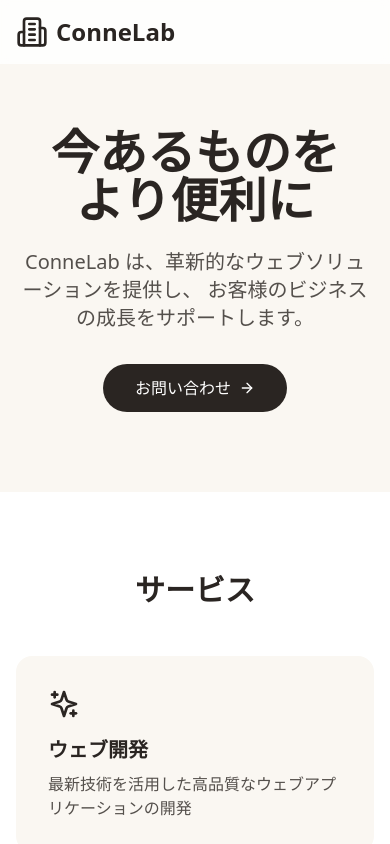
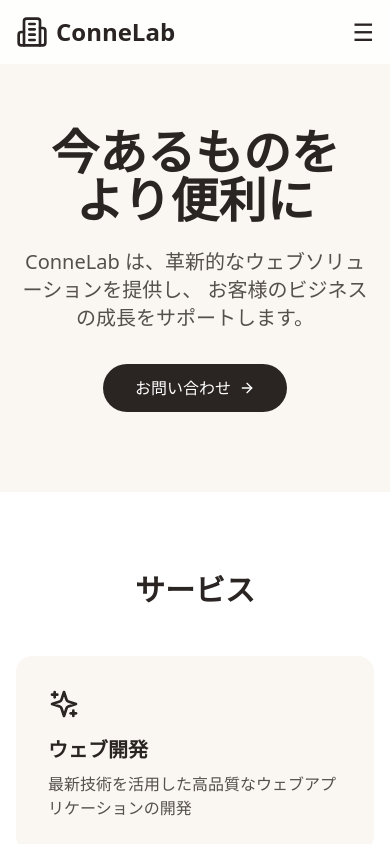
Before and after one commit to ConneLab/homePage, a React (Vite) app: page / in a window 390 px wide. Shown: the top 844 px of the page. Built offline with nearby package versions, Linux system fonts and the light colour scheme.

Commit message:
ハンバーガーメニューの追加

```diff
--- a/src/App.tsx
+++ b/src/App.tsx
@@ -1,12 +1,12 @@
-import {useRef} from "react";
+import { useRef, useState } from "react";
 import { Helmet } from "react-helmet";
 import {
   Building2,
   Sparkles,
   ArrowRight,
   Github,
-  Linkedin,
-  Twitter,
+  Linkedin as _Linkedin,
+  Twitter as _Twitter,
 } from "lucide-react";
 
 function openEmail(event, subjectRef, nameRef, messageRef) {
@@ -20,9 +20,23 @@ function openEmail(event, subjectRef, nameRef, messageRef) {
 }
 
 function App() {
+  const [isTabVisible, setIsTabVisible] = useState(false);
+  const [_showTab, setShowTab] = useState(true);
+
   const subjectRef = useRef(null);
   const nameRef = useRef(null);
   const messageRef = useRef(null);
+
+  const changeTab = () => {
+    if (isTabVisible) {
+      setIsTabVisible(false);
+      setShowTab(false);
+    } else {
+      setIsTabVisible(true);
+      setShowTab(true);
+    }
+  };
+
   return (
     <div className="min-h-screen bg-[#FAF7F2]">
       <Helmet>
@@ -44,14 +58,27 @@ function App() {
       {/* Navigation */}
       <nav className="bg-white/80 backdrop-blur-sm fixed w-full z-10">
         <div className="max-w-7xl mx-auto px-4 sm:px-6 lg:px-8 py-4">
-          <div className="flex items-center justify-between">
+          <div className="flex items-center justify-between relative">
             <div className="flex items-center space-x-2">
               <Building2 className="h-8 w-8 text-[#2A2522]" />
               <span className="text-2xl font-semibold text-[#2A2522]">
                 ConneLab
               </span>
             </div>
-            <div className="hidden md:flex space-x-8">
+            <button
+              onClick={changeTab}
+              className="md:hidden text-2xl text-[#2A2522]"
+            >
+              {isTabVisible ? "✕" : "☰"}
+            </button>
+
+            <div
+              className={`flex flex-col md:flex-row space-y-4 md:space-y-0 md:space-x-8 fixed md:static top-full left-0 w-full md:w-auto bg-white/95 backdrop-blur-sm md:bg-transparent px-4 md:px-0 py-6 md:py-0 transition-transform duration-300 md:translate-y-0 md:opacity-100 z-20 ${
+                isTabVisible
+                  ? "translate-y-0 opacity-100"
+                  : "-translate-y-2 opacity-0 pointer-events-none md:pointer-events-auto"
+              }`}
+            >
               <a
                 href="#services"
                 className="text-[#2A2522]/80 hover:text-[#2A2522] transition-colors"
@@ -74,7 +101,6 @@ function App() {
           </div>
         </div>
       </nav>
-
       {/* Hero Section */}
       <section className="pt-32 pb-20 px-4">
         <div className="max-w-7xl mx-auto">
@@ -89,11 +115,7 @@ function App() {
               お客様のビジネスの成長をサポートします。
             </p>
             <button className="bg-[#2A2522] text-white px-8 py-3 rounded-full hover:bg-[#2A2522]/90 transition-colors inline-flex items-center space-x-2">
-              <a
-                href="#contact"
-              >
-                お問い合わせ
-              </a>
+              <a href="#contact">お問い合わせ</a>
               <ArrowRight className="w-4 h-4" />
             </button>
           </div>
@@ -168,7 +190,10 @@ function App() {
       <section className="py-20 bg-white">
         <div className="max-w-7xl mx-auto px-4">
           <div>
-              <h2 className="text-3xl" style={{marginTop: 50, fontWeight: "bold", textAlign: "center"}}>
+            <h2
+              className="text-3xl"
+              style={{ marginTop: 50, fontWeight: "bold", textAlign: "center" }}
+            >
               制作物
             </h2>
             <iframe
@@ -210,7 +235,7 @@ function App() {
                   ref={subjectRef}
                   type="text"
                   id="subject"
-                  style={{backgroundColor: "white"}}
+                  style={{ backgroundColor: "white" }}
                   className="mt-1 block w-full rounded-md border-[#2A2522]/20 shadow-sm focus:border-[#2A2522] focus:ring-[#2A2522] bg-[#FAF7F2]"
                 />
               </div>
@@ -225,7 +250,7 @@ function App() {
                   ref={nameRef}
                   type="text"
                   id="name"
-                  style={{backgroundColor: "white"}}
+                  style={{ backgroundColor: "white" }}
                   className="mt-1 block w-full rounded-md border-[#2A2522]/20 shadow-sm focus:border-[#2A2522] focus:ring-[#2A2522] bg-[#FAF7F2]"
                 />
               </div>
@@ -240,7 +265,7 @@ function App() {
                   ref={messageRef}
                   id="message"
                   rows={4}
-                  style={{backgroundColor: "white"}}
+                  style={{ backgroundColor: "white" }}
                   className="mt-1 block w-full rounded-md border-[#2A2522]/20 shadow-sm focus:border-[#2A2522] focus:ring-[#2A2522] bg-[#FAF7F2]"
                 ></textarea>
               </div>
@@ -255,7 +280,6 @@ function App() {
         </div>
       </section>
 
-
       {/* Footer */}
       <footer className="bg-[#2A2522] text-white py-12">
         <div className="max-w-7xl mx-auto px-4">
@@ -268,6 +292,7 @@ function App() {
             </div>
             <div className="md:text-right">
               <div className="flex space-x-4 md:justify-end mb-4">
+                {/*
                 <a
                   href="#"
                   className="text-white/80 hover:text-white transition-colors"
@@ -280,8 +305,9 @@ function App() {
                 >
                   <Linkedin className="w-6 h-6" />
                 </a>
+            */}
                 <a
-                  href="#"
+                  href="https://github.com/ConneLab/"
                   className="text-white/80 hover:text-white transition-colors"
                 >
                   <Github className="w-6 h-6" />
```
Lines whose indentation alone changed are shown as unchanged.
